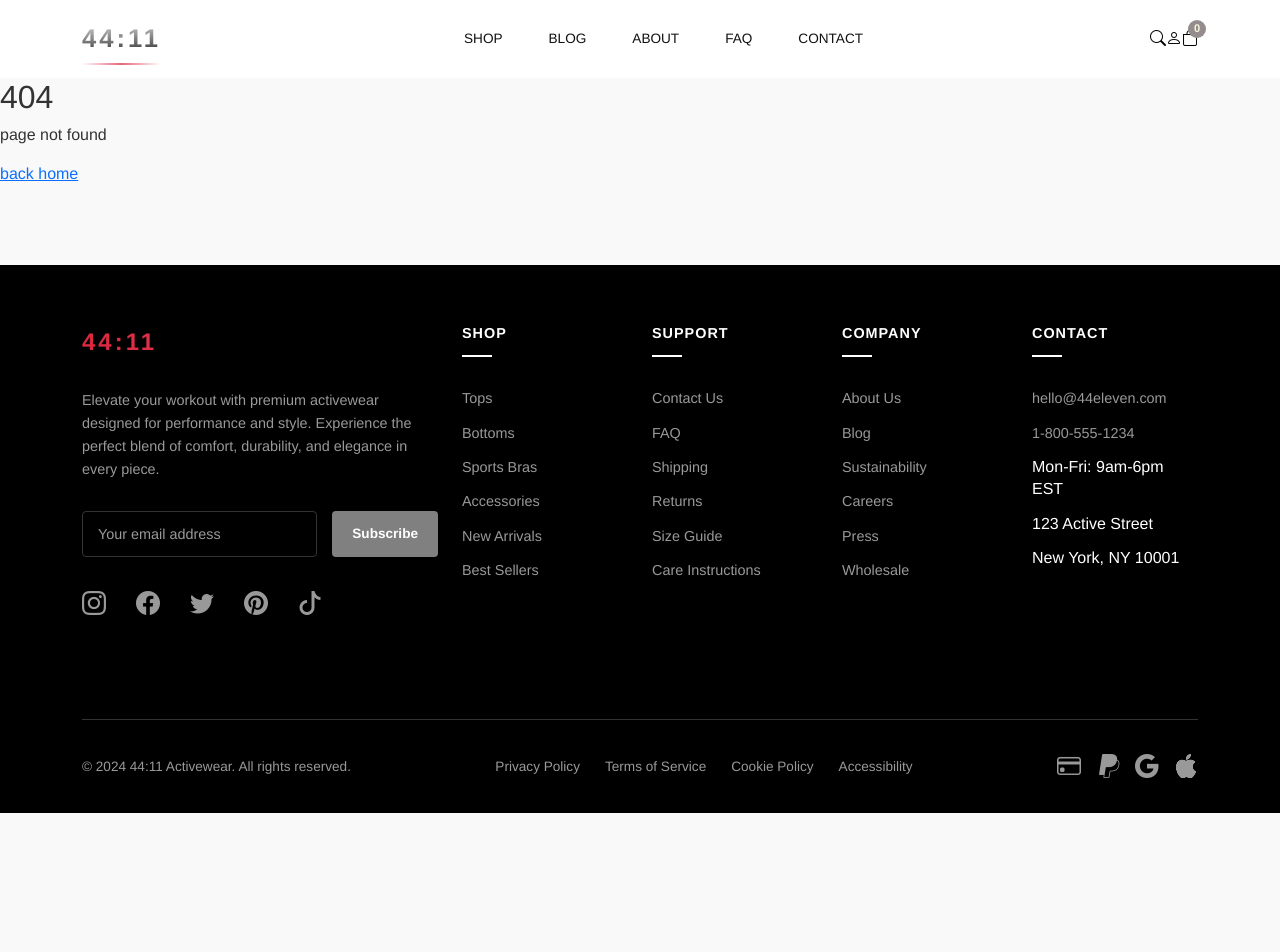
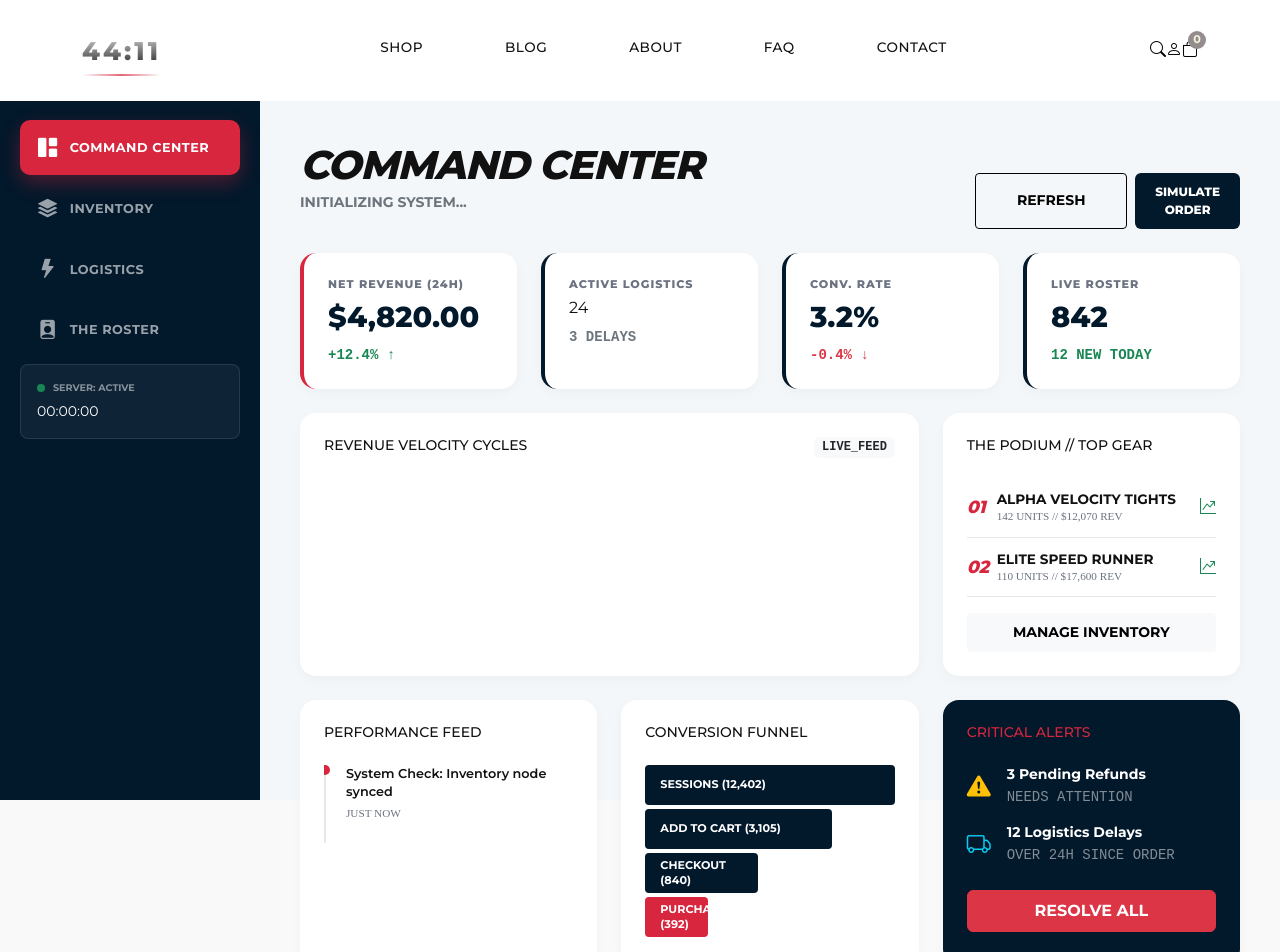
Before and after one commit to Dabel04/vivisportbrand, a React (Vite) app in the folder ViviSport-Brand/: page /admin/dashboard in a window 1280 px wide. Shown: the top 952 px of the page. Before the commit the page ends 813 px from the top, so only its background shows below. Built offline with nearby package versions, Linux system fonts and the light colour scheme.

Commit message:
i dont even know what i did

```diff
--- a/ViviSport-Brand/src/App.jsx
+++ b/ViviSport-Brand/src/App.jsx
@@ -14,6 +14,8 @@ import React,{ useState } from "react"
 import Checkout from './Components/Dynamic Pages/Checkout'
 import Login from "./Components/Dynamic Pages/Login"
 import Success from "./Components/Static Pages/Success"
+import Dashboard from "./Components/Admin Page/Dashboard"
+import Inventory from "./Components/Admin Page/Inventory"
 
 // eslint-disable-next-line react-refresh/only-export-components
 export const productAtom = atom([]);
@@ -36,6 +38,8 @@ function App() {
       <Route path="/checkout" element={<Checkout />}/>
       <Route path="/login" element={<Login />}/>
       <Route path="/success" element={<Success />}/>
+      <Route path="/admin/dashboard" element={<Dashboard />}/>
+      <Route path="/admin/inventory" element={<Inventory />}/>
     </Routes>
     {!showCheckOut && <Footer />}
 
--- a/ViviSport-Brand/src/Components/Admin Page/Dashboard.jsx
+++ b/ViviSport-Brand/src/Components/Admin Page/Dashboard.jsx
@@ -1,19 +1,20 @@
 import React from 'react'
+import { Link } from 'react-router-dom'
+import '../../styles/dashboard.css'
 
 function Dashboard() {
   return (
     <>
-
     <nav className="sidebar">
-        <a href="admin-dashboard.html" className="sidebar-brand">44:11<span style="color:var(--primary-red)">.</span></a>
+        <Link to="/admin/dashboard" className="sidebar-brand">44:11<span style={{color: "var(--primary-red)"}}>.</span></Link>
 
         <div className="nav-links">
-            <a href="admin-dashboard.html" className="nav-item active">
+            <Link to="/admin/dashboard" className="nav-item active">
                 <i className="bi bi-grid-1x2-fill"></i> Command Center
-            </a>
-            <a href="inventory.html" className="nav-item">
+            </Link>
+            <Link to="/admin/inventory" className="nav-item">
                 <i className="bi bi-stack"></i> Inventory
-            </a>
+            </Link>
             <a href="#" className="nav-item">
                 <i className="bi bi-lightning-fill"></i> Logistics
             </a>
@@ -23,10 +24,10 @@ function Dashboard() {
         </div>
 
         <div className="mt-auto">
-            <div className="p-3 rounded-3" style="background: rgba(255,255,255,0.05); border: 1px solid rgba(255,255,255,0.1);">
+            <div className="p-3 rounded-3" style={{background: "rgba(255,255,255,0.05)", border: "1px solid rgba(255,255,255,0.1)"}}>
                 <div className="d-flex align-items-center mb-2">
-                    <div className="bg-success rounded-circle me-2" style="width:8px; height:8px;"></div>
-                    <small className="fw-bold text-uppercase opacity-50" style="font-size: 0.6rem;">Server: ACTIVE</small>
+                    <div className="bg-success rounded-circle me-2" style={{width: "8px", height: "8px"}}></div>
+                    <small className="fw-bold text-uppercase opacity-50" style={{fontSize: "0.6rem"}}>Server: ACTIVE</small>
                 </div>
                 <p className="mb-0 fw-black italic small" id="liveClock">00:00:00</p>
             </div>
@@ -84,7 +85,7 @@ function Dashboard() {
                         <h6 className="fw-black italic text-uppercase small">Revenue Velocity Cycles</h6>
                         <span className="badge bg-light text-dark font-mono">LIVE_FEED</span>
                     </div>
-                    <canvas id="revenueChart" style="max-height: 300px;"></canvas>
+                    <canvas id="revenueChart" style={{maxHeight: "300px"}}></canvas>
                 </div>
             </div>
 
@@ -130,15 +131,15 @@ function Dashboard() {
                     <div className="col-md-6">
                         <div className="section-card">
                             <h6 className="fw-black italic text-uppercase small mb-4">Conversion Funnel</h6>
-                            <div className="funnel-step" style="width: 100%;">SESSIONS (12,402)</div>
-                            <div className="funnel-step" style="width: 75%;">ADD TO CART (3,105)</div>
-                            <div className="funnel-step" style="width: 45%;">CHECKOUT (840)</div>
-                            <div className="funnel-step" style="width: 25%; background: var(--primary-red);">PURCHASE (392)</div>
+                            <div className="funnel-step" style={{width: "100%"}}>SESSIONS (12,402)</div>
+                            <div className="funnel-step" style={{width: "75%"}}>ADD TO CART (3,105)</div>
+                            <div className="funnel-step" style={{width: "45%"}}>CHECKOUT (840)</div>
+                            <div className="funnel-step" style={{width: "25%", background: "var(--primary-red)"}}>PURCHASE (392)</div>
                         </div>
                     </div>
                     <div className="col-md-6">
-                        <div className="section-card" style="background: var(--primary-navy); color: white;">
-                            <h6 className="fw-black italic text-uppercase small mb-4" style="color: var(--primary-red);">Critical Alerts</h6>
+                        <div className="section-card" style={{background: "var(--primary-navy)", color: "white"}}>
+                            <h6 className="fw-black italic text-uppercase small mb-4" style={{color: "var(--primary-red)"}}>Critical Alerts</h6>
                             <div className="d-flex align-items-center mb-3">
                                 <i className="bi bi-exclamation-triangle-fill text-warning me-3 fs-4"></i>
                                 <div>
--- a/ViviSport-Brand/src/Components/Admin Page/Inventory.jsx
+++ b/ViviSport-Brand/src/Components/Admin Page/Inventory.jsx
@@ -1,13 +1,15 @@
 import React from 'react'
+import { Link } from 'react-router-dom'
+import '../../styles/inventory.css'
 
 function Inventory() {
   return (
     <>
          <nav className="sidebar">
-        <a href="admin-dashboard.html" className="sidebar-brand">44:11<span style="color:var(--primary-red)">.</span></a>
+        <Link to="/admin/dashboard" className="sidebar-brand">44:11<span style={{color: "var(--primary-red)"}}>.</span></Link>
         <div className="nav-links">
-            <a href="admin-dashboard.html" className="nav-item"><i className="bi bi-grid-1x2-fill"></i> Command Center</a>
-            <a href="inventory.html" className="nav-item active"><i className="bi bi-stack"></i> Inventory</a>
+            <Link to="/admin/dashboard" className="nav-item"><i className="bi bi-grid-1x2-fill"></i> Command Center</Link>
+            <Link to="/admin/inventory" className="nav-item active"><i className="bi bi-stack"></i> Inventory</Link>
             <a href="#" className="nav-item"><i className="bi bi-lightning-fill"></i> Logistics</a>
             <a href="#" className="nav-item"><i className="bi bi-person-badge-fill"></i> The Roster</a>
         </div>
@@ -34,7 +36,7 @@ function Inventory() {
 
     <div className="modal fade" id="addGearModal" tabindex="-1" aria-hidden="true">
         <div className="modal-dialog modal-lg modal-dialog-centered">
-            <div className="modal-content border-0 shadow-lg" style="border-radius: 20px;">
+            <div className="modal-content border-0 shadow-lg" style={{borderRadius: "20px"}}>
                 <div className="modal-header border-0 p-4 pb-0">
                     <h5 className="modal-title fw-black italic text-uppercase">Deploy New Asset</h5>
                     <button type="button" className="btn-close" data-bs-dismiss="modal"></button>
@@ -53,7 +55,8 @@ function Inventory() {
                                     <div id="previewTray"></div>
                                     <input type="file" id="fileInput" hidden accept="image/*" multiple/>
                                 </div>
-                                <button type="button" className="btn btn-link btn-sm text-danger text-decoration-none fw-bold mt-2 p-0" id="clearBtn" style="display:none" onclick="resetImages()">
+                                <button type="button" className="btn btn-link btn-sm text-danger text-decoration-none fw-bold mt-2 p-0" id="clearBtn"
+                                style={{display: "none"}} onclick="resetImages()">
                                     <i className="bi bi-x-circle me-1"></i> RESET IMAGES
                                 </button>
                             </div>
@@ -108,11 +111,11 @@ function Inventory() {
                                     <div className="col-md-6">
                                         <label className="fw-bold small text-uppercase mb-3 d-block">Colorways</label>
                                         <div className="d-flex align-items-center">
-                                            <span className="color-dot active" style="background: #000;"></span>
-                                            <span className="color-dot" style="background: #fff; border: 1px solid #ddd;"></span>
-                                            <span className="color-dot" style="background: #d7263d;"></span>
-                                            <span className="color-dot" style="background: #02182b;"></span>
-                                            <span className="color-dot" style="background: #6c757d;"></span>
+                                            <span className="color-dot active" style={{background: "#000"}}></span>
+                                            <span className="color-dot" style={{background: "#fff", border: "1px solid #ddd"}}></span>
+                                            <span className="color-dot" style={{background: "#d7263d"}}></span>
+                                            <span className="color-dot" style={{background: "#02182b"}}></span>
+                                            <span className="color-dot" style={{background: "#6c757d"}}></span>
                                         </div>
                                     </div>
                                 </div>
--- a/ViviSport-Brand/src/Components/Dynamic Pages/Checkout.jsx
+++ b/ViviSport-Brand/src/Components/Dynamic Pages/Checkout.jsx
@@ -49,7 +49,7 @@ function Checkout() {
     };
 
     const shipping = 10;
-    const discount = 0; // You can make this dynamic later
+    const discount = 0; //make this dynamic later prolly
 
     // Calculate subtotal from all products
     const subtotal = getCartTotal();
@@ -59,7 +59,6 @@ function Checkout() {
   return (
     <>
 
-    {/* HEADER */}
     <header className="payment-header">
         <div className="payment-header-inner">
             <div className="payment-brand">44:11</div>
@@ -69,12 +68,10 @@ function Checkout() {
 
     <div className="payment-container">
 
-        {/* LEFT SIDE */}
         <div>
             <ContactInfo contactInfo={contactInfo} handleContactChange={handleContactChange} />
             <ShippingAddress shippingAddress={shippingAddress} handleShippingChange={handleShippingChange} />
 
-            {/* DELIVERY OPTIONS */}
             <div className="payment-section">
                 <h2 className="section-title">Delivery Method</h2>
 
@@ -91,7 +88,6 @@ function Checkout() {
 
             <PaymentMethod activeTab={activeTab} setActiveTab={setActiveTab} cardDetails={cardDetails} handleInputChange={handleInputChange} />
 
-            {/* DISCOUNT CODE */}
             <div className="payment-section">
                 <h2 className="section-title">Discount Code</h2>
 
@@ -103,13 +99,11 @@ function Checkout() {
                 <p id="discountMessage" style={{marginTop:'10px', fontSize:'13px'}}></p>
             </div>
 
-            {/* TERMS */}
             <div className="terms">
                 <input type="checkbox" id="termsCheck" checked={termsAccepted} onChange={() => setTermsAccepted(!termsAccepted)}/>
                 <label htmlFor="termsCheck">I agree to the Terms & Conditions and Refund Policy.</label>
             </div>
 
-            {/* PLACE ORDER BUTTON */}
             <Link to='/success'>
             <button className="btn-primary" id="placeOrderBtn" disabled={!isFormValid}>
                 Place Order
--- a/ViviSport-Brand/src/Components/Dynamic Pages/Login.jsx
+++ b/ViviSport-Brand/src/Components/Dynamic Pages/Login.jsx
@@ -1,22 +1,35 @@
-import React from 'react'
+import React, { useState } from 'react'
+import { useNavigate } from 'react-router-dom'
 import '../../styles/login.css'
 
 function Login() {
+  const [email, setEmail] = useState('admin4411@gmail.com')
+  const [password, setPassword] = useState('password')
+  const navigate = useNavigate()
+
+  const handleSubmit = (e) => {
+    e.preventDefault()
+    if (email === 'admin4411@gmail.com' && password === 'password') {
+      navigate('/admin/dashboard')
+    } else {
+      alert('Invalid credentials')
+    }
+  }
+
   return (
     <>
-     <div class="login-card">
-        <a href="#" class="brand-logo">44:11</a>
-        <p class="login-subtitle">Sign in to manage your store</p>
+     <div className="login-card">
+        <a href="#" className="brand-logo">44:11</a>
+        <p className="login-subtitle">Sign in to manage your store</p>
 
-         <form action="admin-dashboard.html">
-         {/* Links to dashboard for demo */}
-            <input type="email" class="form-control" placeholder="admin@4411.com" value="admin@4411.com" required/>
-            <input type="password" class="form-control" placeholder="••••••••" value="password" required/>
+         <form onSubmit={handleSubmit}>
+            <input type="email" className="form-control" placeholder="username" value={email} onChange={(e) => setEmail(e.target.value)} required/>
+            <input type="password" className="form-control" placeholder="••••••••" value={password} onChange={(e) => setPassword(e.target.value)} required/>
 
-            <button type="submit" class="btn-login">Sign In</button>
+            <button type="submit" className="btn-login">Sign In</button>
         </form>
 
-        <a href="#" class="forgot-link">Forgot your password?</a>
+        <a href="#" className="forgot-link">Forgot your password?</a>
     </div>
     </>
   )
--- a/ViviSport-Brand/src/styles/login.css
+++ b/ViviSport-Brand/src/styles/login.css
@@ -13,6 +13,7 @@
             max-width: 400px;
             text-align: center;
             border: 1px solid #E5E7EB;
+            justify-self: center;
         }
 
         .brand-logo {
```
